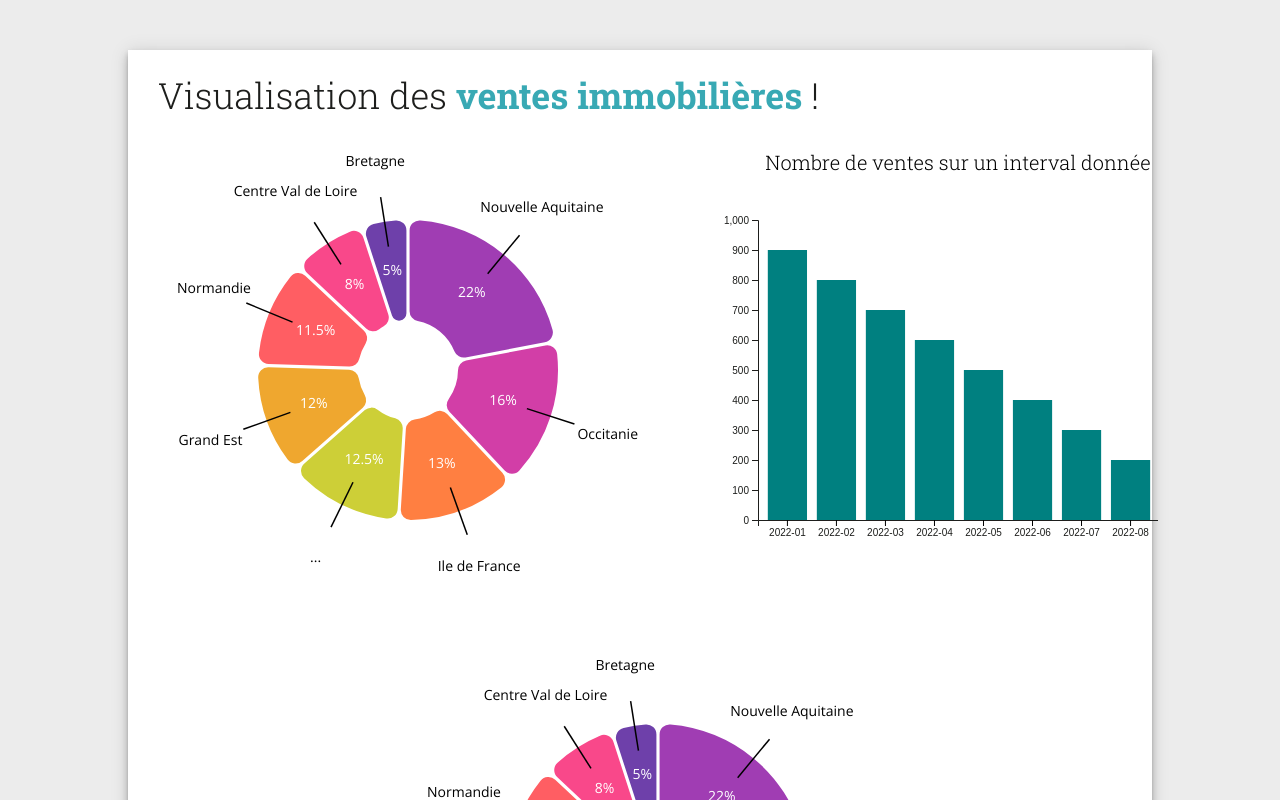
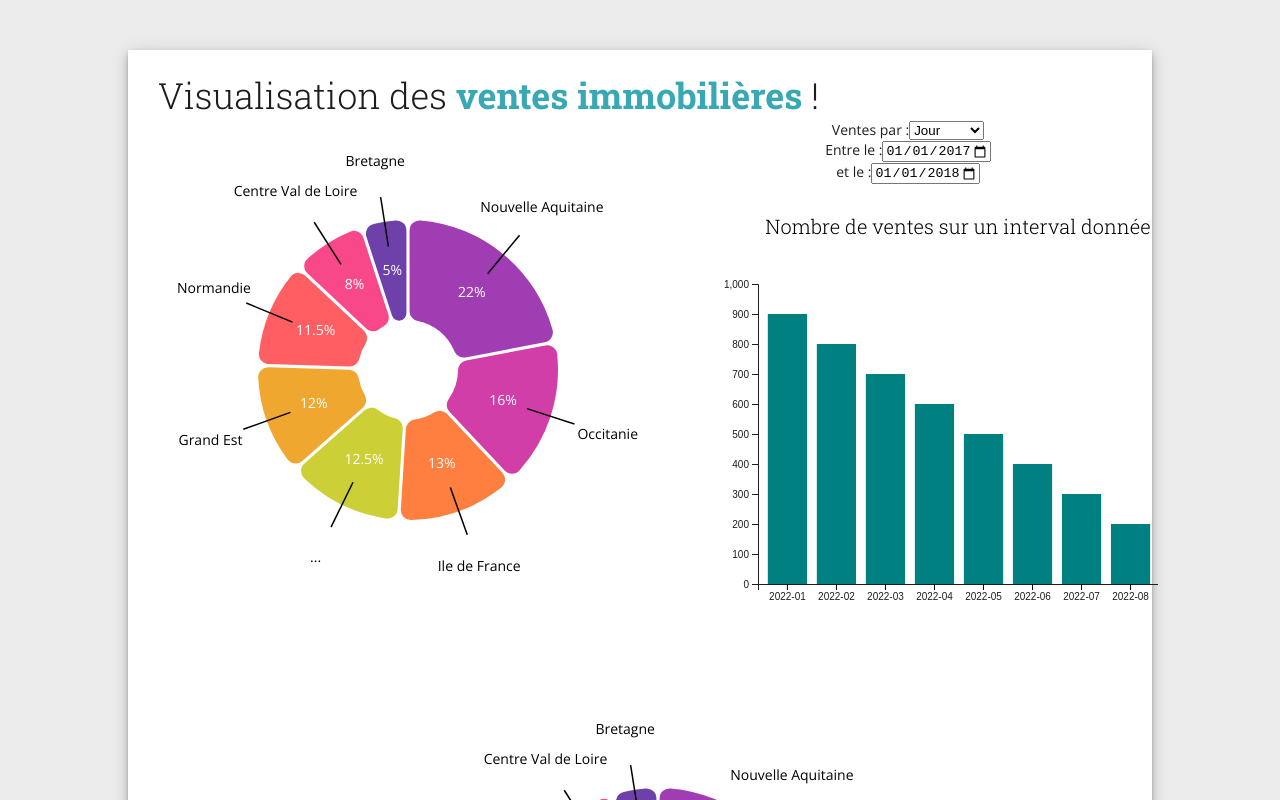
Before and after one commit to TBaguette/platform-project, a Next.js app in the folder pwa/: page / in a window 1280 px wide. Built offline with nearby package versions, Linux system fonts and the light colour scheme.

Commit message:
Ajout d'un composant pour les input du diagramme en barres

```diff
--- a/pwa/components/diagram/BarDiagram.tsx
+++ b/pwa/components/diagram/BarDiagram.tsx
@@ -1,7 +1,7 @@
 import * as d3 from "d3";
 import { BaseType } from "d3";
-import { MutableRefObject, useEffect, useRef } from "react";
-import {fontFamily} from "@mui/system";
+import { useEffect, useRef } from "react";
+import InputBarComponent from "../input/InputBarDiagram";
 
 const BarComponent = () => {
   const refChart = useRef(null);
@@ -29,7 +29,9 @@ const BarComponent = () => {
     });
   }, [refChart]);
 
-  return (<div className="chart" ref={refChart}></div>);
+  return (<div className="chart" ref={refChart}>
+    <InputBarComponent/>
+  </div>);
 }
 
 const BarChartSVG = (element: BaseType, data: { date: string, sales: number }[], margin: {top: number, right: number, bottom: number, left:number},  options : {
--- /dev/null
+++ b/pwa/components/input/InputBarDiagram.tsx
@@ -0,0 +1,35 @@
+
+const InputBarComponent = () => {
+
+  return (
+    <form>
+      <label>
+        Ventes par :
+        <select>
+          <option value="jour">Jour</option>
+          <option value="semaine">Semaine</option>
+          <option value="mois">Mois</option>
+          <option value="annee">Année</option>
+        </select>
+      </label>
+      <div>
+        <label>
+          Entre le :
+          <input type="date" id="start" name="trip-start"
+                 value="2017-01-01"
+                 min="2000-01-01" max="2023-12-31"/>
+        </label>
+      </div>
+      <div>
+        <label>
+          et le :
+          <input type="date" id="end" name="trip-start"
+                 value="2018-01-01"
+                 min="2000-01-01" max="2023-12-31"/>
+        </label>
+      </div>
+    </form>
+  );
+}
+
+export default InputBarComponent;
```
